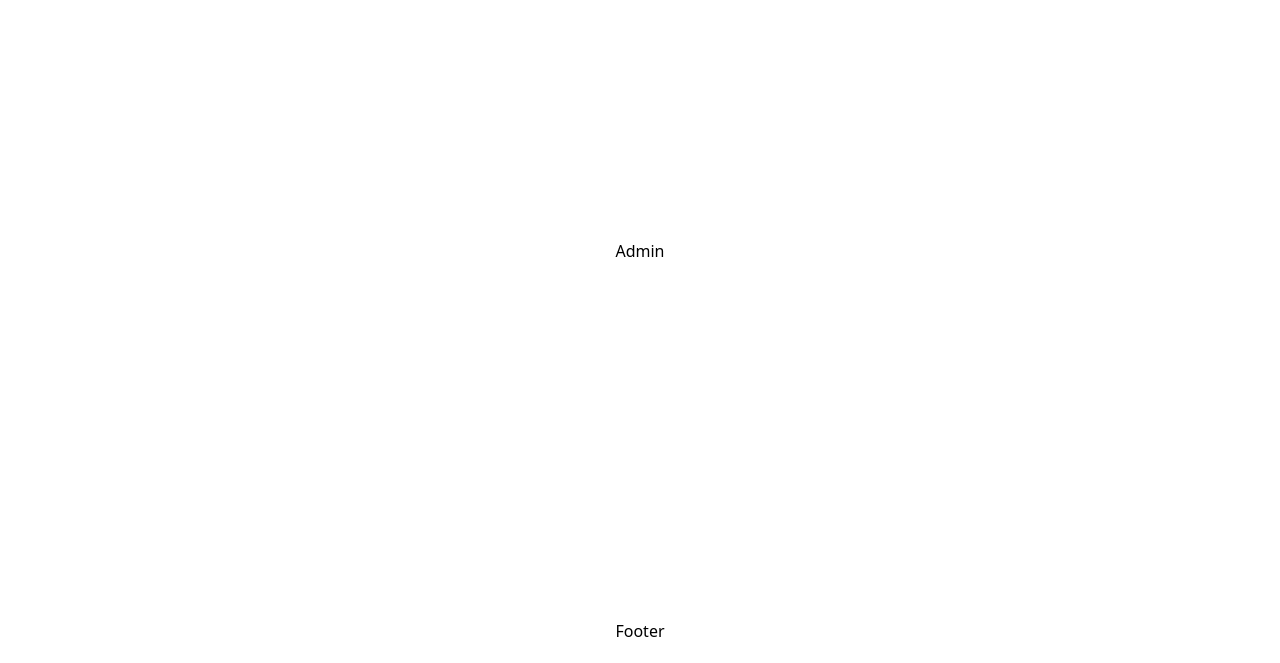
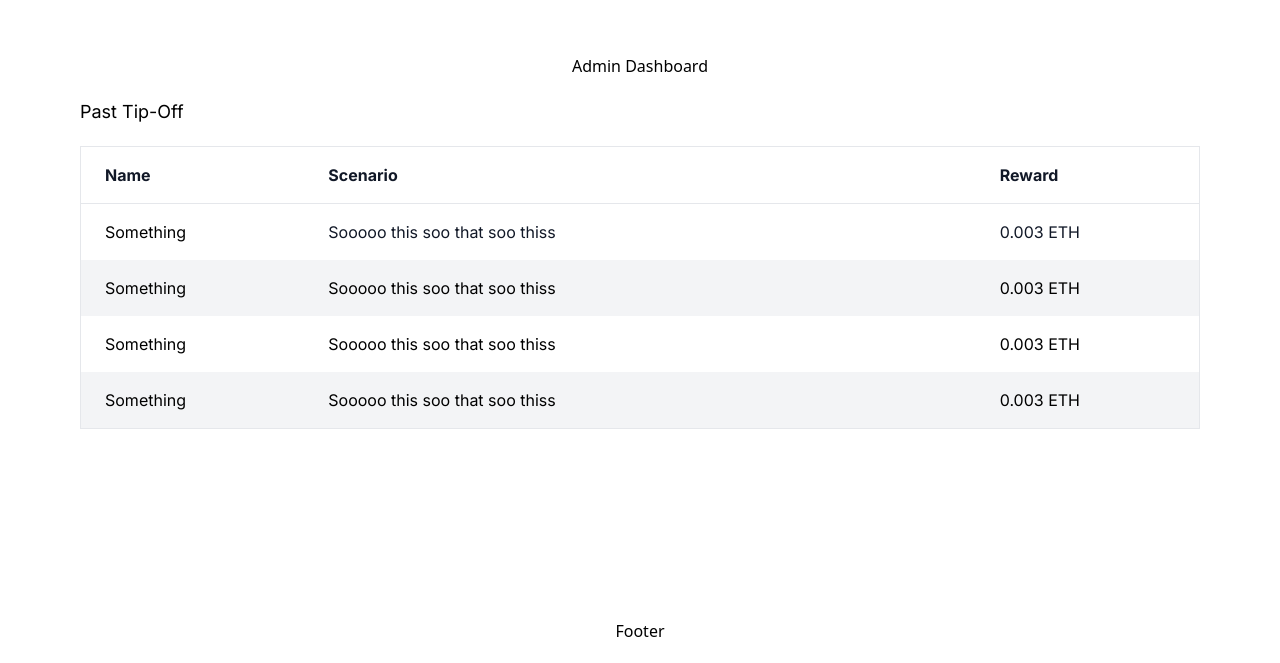
Before and after one commit to DNA5769/breaking-bad, a React (Vite) app in the folder client/: page /admin in a window 1280 px wide. Shown: the part 137-800 px from the top of the page. Built offline with nearby package versions, Linux system fonts and the light colour scheme.

Commit message:
added admin auth

```diff
--- a/client/package.json
+++ b/client/package.json
@@ -11,6 +11,7 @@
     "ethers": "^5.6.4",
     "react": "^18.0.0",
     "react-dom": "^18.0.0",
+    "react-router": "^6.3.0",
     "react-router-dom": "^6.3.0"
   },
   "devDependencies": {
--- a/client/src/App.jsx
+++ b/client/src/App.jsx
@@ -4,16 +4,19 @@ import Home from './pages/home'
 import AddTip from './pages/addTip'
 
 import { BrowserRouter, Routes, Route} from 'react-router-dom'
+import { TransactionsProvider } from './context/TransactionContext'
 
 const App = () => {
   return (
     <BrowserRouter>
+    <TransactionsProvider>
       <Routes>
         <Route path="/addTip" element={<AddTip/>}/>
         <Route path="/home" element={<Home/>}/>
         <Route path="/admin" element={<Admin/>}/>
         <Route path="/" exact element={<Index />}/>
       </Routes>
+    </TransactionsProvider>
     </BrowserRouter>
   )
 }
--- a/client/src/components/Welcome.jsx
+++ b/client/src/components/Welcome.jsx
@@ -4,6 +4,7 @@ import { Navigate } from 'react-router-dom'
 
 const Welcome = () => {
     const {connectWallet,currentAccount} = useContext(TransactionContext);
+    let admin = 0x52e1447a2c83d66216c6c0a4246fad6435a2de26;
     return (<>
     <main className="flex w-full flex-1 flex-col items-center justify-center px-20 text-center">
         <h1 className="text-6xl font-bold">
@@ -12,7 +13,9 @@ const Welcome = () => {
             Our App
           </a>
         </h1>
+        { console.log(currentAccount) }
         { currentAccount && <Navigate to='/home' /> }
+        { currentAccount == admin && <Navigate to='/admin' /> }
         <button className="mt-3 text-2xl" onClick={connectWallet}>
           Connect Wallet
         </button>
@@ -20,3 +23,5 @@ const Welcome = () => {
 </>
 )};
 export default Welcome
+// { currentAccount == admin ? <Navigate to='/admin' /> : <Navigate to='/home' /> }
+// { console.log(admin) }
--- a/client/src/pages/admin.jsx
+++ b/client/src/pages/admin.jsx
@@ -4,7 +4,44 @@ const Admin = () => {
   return (
     <div className="flex min-h-screen flex-col items-center justify-center py-5">
       <main className='flex w-full flex-1 flex-col items-center justify-center px-20 text-center'>
-          Admin
+          Admin Dashboard
+          <div className='flex w-full my-5 flex-col items-start'>
+            <h3 className='text-lg font-inter mb-5'>Past Tip-Off</h3>
+
+            <table className='border w-full text-left font-inter'>
+              <thead>
+                <tr className='border'>
+                  <th className='text-gray-900 px-6 py-4 w-1/5'>Name</th>
+                  <th className='text-gray-900 px-6 py-4 w-3/5'>Scenario</th>
+                  <th className='text-gray-900 px-6 py-4 w-1/5'>Reward</th>
+                </tr>
+              </thead>
+
+              <tbody className='table-body'>
+                <tr>
+                  <td className='px-6 py-4 w-1/5'>Something</td>
+                  <td className='text-gray-900 px-6 py-4 w-1/5'>Sooooo this soo that soo thiss</td>
+                  <td className='text-gray-900 px-6 py-4 w-1/5'>0.003 ETH</td>
+                </tr>
+                <tr>
+                  <td className='px-6 py-4 w-1/5'>Something</td>
+                  <td className='px-6 py-4 w-1/5'>Sooooo this soo that soo thiss</td>
+                  <td className='px-6 py-4 w-1/5'>0.003 ETH</td>
+                </tr>
+                <tr>
+                  <td className='px-6 py-4 w-1/5'>Something</td>
+                  <td className='px-6 py-4 w-1/5'>Sooooo this soo that soo thiss</td>
+                  <td className='px-6 py-4 w-1/5'>0.003 ETH</td>
+                </tr>
+                <tr>
+                  <td className='px-6 py-4 w-1/5'>Something</td>
+                  <td className='px-6 py-4 w-1/5'>Sooooo this soo that soo thiss</td>
+                  <td className='px-6 py-4 w-1/5'>0.003 ETH</td>
+                </tr>
+              </tbody>
+
+            </table>
+          </div>
       </main>
       <Footer />
     </div>
--- a/client/src/pages/home.jsx
+++ b/client/src/pages/home.jsx
@@ -1,10 +1,21 @@
+import { useContext, useEffect } from 'react';
 import Footer from '../components/Footer'
-import { useNavigate } from "react-router-dom";
+// import {  withRouter } from "react-router-dom";
 import Tip from '../components/Tip'
 import '../App.css'
+import { TransactionContext } from '../context/TransactionContext';
+
 
 const Home = () => {
-  let navigate = useNavigate();
+  // let history = useHistory();
+  // let admin = 0x52e1447a2c83d66216c6c0a4246fad6435a2de26;
+
+  // const {currentAccount} = useContext(TransactionContext);
+
+  // useEffect(() => {
+  //   if(currentAccount == admin)
+  //     props.history.push("/admin")
+  // },[currentAccount]);
 
   return (
 
--- a/client/src/pages/index.jsx
+++ b/client/src/pages/index.jsx
@@ -1,4 +1,3 @@
-import {TransactionsProvider} from '../context/TransactionContext'
 import Footer from '../components/Footer'
 import Welcome from '../components/Welcome'
 
@@ -6,12 +5,10 @@ import Welcome from '../components/Welcome'
 
 const Index = () => {
   return (
-    <TransactionsProvider>
       <div className="flex min-h-screen flex-col items-center justify-center py-5">
         <Welcome />
         <Footer />
       </div>
-    </TransactionsProvider>
   )
 }
 
```
Also changed, not shown: 1 other file (tests, documents, lock files or other folders).
